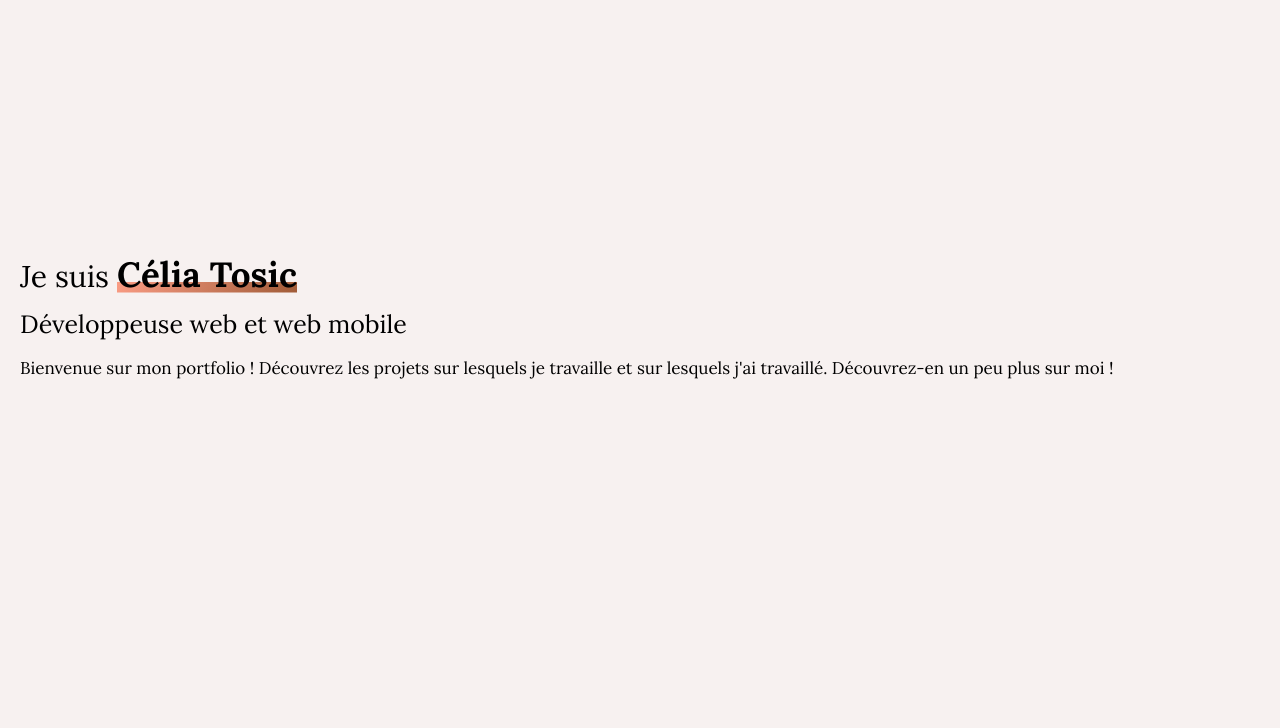
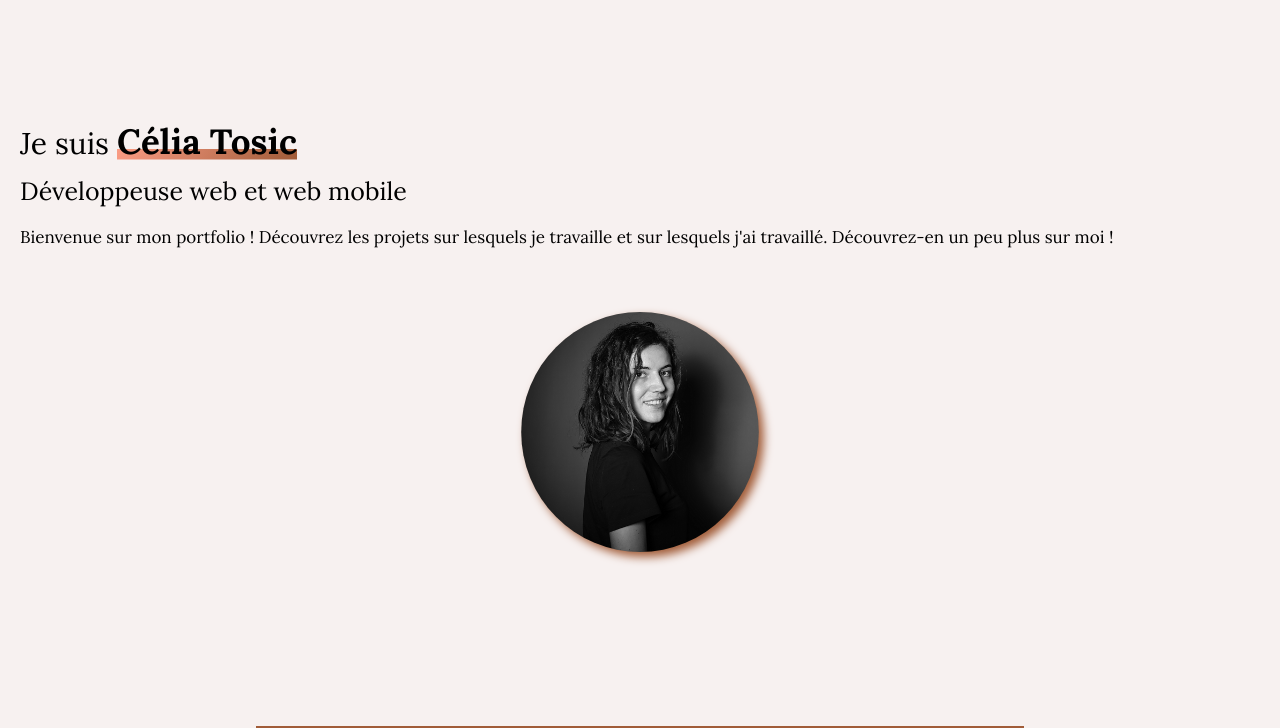
Before and after one commit to celia-tosic/portfolio, a website: page index.html in a window 1280 px wide. Shown: the part 72-800 px from the top of the page. Drawn offline with Linux system fonts and the light colour scheme.

Commit message:
Header ok

```diff
--- a/index.html
+++ b/index.html
@@ -28,12 +28,10 @@
                     <h1 class="header-description__title">Je suis <span class="header-description__title--underline">Célia Tosic</span></h1>
                     <h2 class="header-description__subtitle">Développeuse web et web mobile</h2>
                     <p class="header-description__paragraph">Bienvenue sur mon portfolio ! Découvrez les projets sur lesquels je travaille et sur lesquels j'ai travaillé. Découvrez-en un peu plus sur moi !</p>
-                    <div class="wrap-photo">
+                    <div class="header-description__photo">
                         <img class="photo" src="images/celia-nb.png" alt="photo de Célia Tosic">
                     </div>
                 </div>
-            </div>
-
         </header>
         <main>
             <section class="skills">
@@ -152,7 +150,6 @@
         </main>
     </div>
     <script src="js/navbar.js" type="text/javascript"></script>
-    <script src="js/effect.js" type="text/javascript"></script>
     <script src="js/app.js" type="text/javascript"></script>
 </body>
 </html>
--- a/js/effect.js
+++ /dev/null
@@ -1,21 +0,0 @@
-const effect = {
-    init: function () {
-        console.log('effect module loading');
-
-        effect.photo = document.querySelector(".photo");
-        effect.name = document.querySelector(".header-description__title--underline");
-        console.log(effect.name);
-
-        effect.name.addEventListener("mouseover", effect.show);
-    },
-
-    show:function(){
-        effect.photo.classList.add('show');
-
-    },
-
-    hide:function(){
-        effect.photo.classList.remove('show');
-
-    }
-}
--- a/sass/base/_base.scss
+++ b/sass/base/_base.scss
@@ -7,12 +7,22 @@ body {
     font-family: 'Lora', serif;
 }
 
-h2{
+h1{
     font-size: 3rem;
     margin-bottom :2rem;
+    padding-top :2rem;
+}
+
+h2{
+    font-size: 2.5rem;
+    margin-bottom: 2rem;
 }
 
 p{
     font-size: 1.7rem;
-    line-height: 2.2rem;
+    line-height: 2.6rem;
 }
+
+img{
+    max-width: 100%;
+}
--- a/sass/layouts/_header.scss
+++ b/sass/layouts/_header.scss
@@ -1,6 +1,7 @@
 .header{
     min-height: 100vh;
     background-color: $color-primary;
+
 }
 
 .header-description{
@@ -9,51 +10,56 @@
     display: flex;
     flex-direction: column;
     justify-content: center;
-        &__title{
-            font-size: 3rem;
-            margin-bottom: 2rem;
+    animation: slideFromLeft 2s none ease-out;
+    position: relative;
+        &::before{
+            content: '';
+            position: absolute;
+            bottom: 0;
+            left: 20%;
+            right: 20%;
+            border-bottom: 2px solid $color-decoration;
+        }
 
-            &--underline{
+        &__title--underline{
             font-weight: bold;
             font-size: 3.5rem;
             background-image: linear-gradient(120deg, #fa9c84 0%, $color-decoration 100%);
             background-repeat: no-repeat;
             background-size: 100% 0.3em;
-                background-position: 0 88%;
-                transition: background-size 0.25s ease-in;
+            background-position: 0% 88%;
+            transition: background-size 0.3s ease-in;
                 &:hover {
                     background-size: 100% 88%;
                 }
         }
+
+        &__paragraph{
+            margin-bottom: 5%;
         }
 
-        &__subtitle{
-            font-size: 2.5rem;
-            margin-bottom: 2rem;
+        &__photo{
+            height :30%;
+            display: flex;
+            justify-content: center;
+            filter: drop-shadow(0.5rem 0.5rem 0.5rem $color-decoration);
         }
 
-        &__paragraph{
-            font-size: 1.7rem;
-            line-height: 2.2rem;
-            margin-bottom: 20px;
+        .photo{
+            clip-path:ellipse(33% 50%);
+            border: none;
+            object-fit: cover;
+
         }
 }
 
-
-img.photo{
-    display: none;
-    clip-path:ellipse(33% 50%);
-    border: none;
+@keyframes slideFromLeft {
+    from {
+        opacity: 0;
+        transform: translateX(-100px);
     }
-
-.wrap-photo{
-    filter: drop-shadow(15px 10px 6px $color-decoration);
-    display: flex;
-    justify-content: center;
-
+    to {
+        opacity: 1;
+        translate: translateX(0px);
     }
-
-.photo.show{
-    display:initial;
-    animation: slideFromUp 1s none ease-out;
 }
--- a/sass/layouts/_nav.scss
+++ b/sass/layouts/_nav.scss
@@ -1,6 +1,6 @@
 .header-burger{
     @include IconsPosition;
-    animation: slideFromUp 1s none ease-out;
+    animation: slideFromUp 2s none ease-out;
 }
 
 .nav{
@@ -51,7 +51,7 @@
         display: initial;
         top:0%;
         left:29%;
-        animation: slideFromUp 1s none ease-out;
+        animation: slideFromUp 2s none ease-out;
     }
 }
 
--- a/sass/main.scss
+++ b/sass/main.scss
@@ -5,11 +5,6 @@
 @import "./utils/mixins";
 @import "./layouts/nav";
 @import "./layouts/header";
-
-
-img{
-    max-width: 100%;
-}
 
 
 //Section skills
@@ -20,6 +15,7 @@ img{
     background-color: $color-primary;
     display: flex;
     flex-direction: column;
+    justify-content: space-around;
 
         h2{
             width: fit-content;
@@ -33,22 +29,3 @@ img{
         }
 
 }
-
-
-img.photo{
-    display: none;
-    clip-path:ellipse(33% 50%);
-    border: none;
-}
-
-.wrap-photo{
-    filter: drop-shadow(15px 10px 6px $color-decoration);
-    display: flex;
-    justify-content: center;
-
-}
-
-.photo.show{
-    display:initial;
-    animation: slideFromUp 1s none ease-out;
-}
```
Also changed, not shown: css/style.css, 1 other file. Lines whose indentation alone changed are shown as unchanged.
